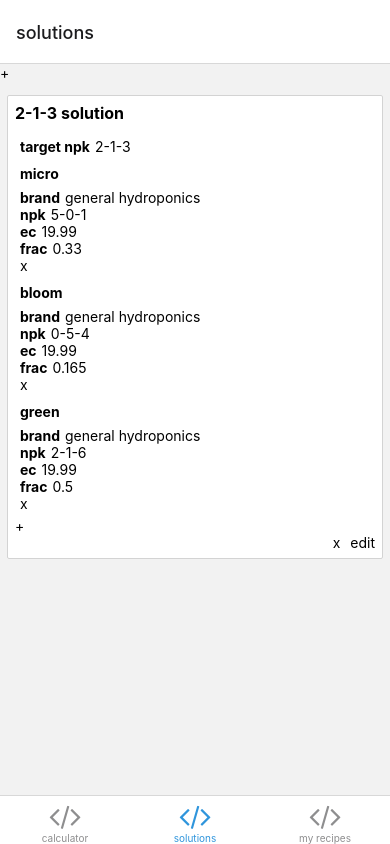
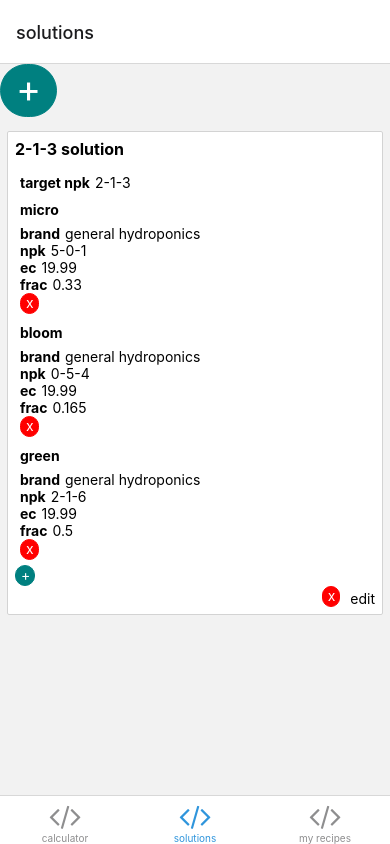
Before and after one commit to niole/hydrocalc-mobile, a React Native app: screen /Solutions in a window 390 px wide. Built offline with nearby package versions, Linux system fonts and the light colour scheme; what expo-linking would draw is missing.

Commit message:
Make and use circle button

```diff
--- a/components/AddButton.tsx
+++ b/components/AddButton.tsx
@@ -1,15 +1,13 @@
 import * as React from 'react';
-import { GestureResponderEvent, Text, Pressable } from 'react-native';
+import { GestureResponderEvent } from 'react-native';
+import { CircleButtonProps, CircleButton } from './CircleButton';
 
 type Props = {
   onPress: (e: GestureResponderEvent) => void;
+} & CircleButtonProps;
+
+export const AddButton: React.FC<Props> = ({ size, onPress }) => {
+  return (
+    <CircleButton size={size} onPress={onPress}>+</CircleButton>
+  );
 };
-export const AddButton: React.FC<Props> = ({ onPress }) => {
-  return (
-    <Pressable onPress={onPress}>
-      <Text>
-        +
-      </Text>
-    </Pressable>
-  );
-}
--- a/components/Card.tsx
+++ b/components/Card.tsx
@@ -1,11 +1,11 @@
 import * as React from 'react';
 import { StyleSheet, Pressable, Text, View } from 'react-native';
 import { ConfirmationModal } from './ConfirmationModal';
-import { Title } from '.';
+import { RemoveButton, Title } from '.';
 
 type TriggerProps = { onPress?: (e: any) => void };
 const Trigger: React.FC<TriggerProps> = ({ onPress }) => (
-  <Pressable onPress={onPress}><Text>x</Text></Pressable>
+  <RemoveButton onPress={onPress} />
 );
 
 type Props = {
--- /dev/null
+++ b/components/CircleButton.tsx
@@ -0,0 +1,67 @@
+import * as React from 'react';
+import { TextStyle, StyleSheet, GestureResponderEvent, Text, Pressable } from 'react-native';
+
+export type CircleButtonProps = {
+  disabled?: boolean;
+  onPress?: (e: GestureResponderEvent) => void;
+  kind?: 'primary' | 'destructive';
+  size?: 'small' | 'big';
+  children?: React.ReactNode;
+};
+export const CircleButton: React.FC<CircleButtonProps> = ({
+  size = 'small',
+  kind = 'primary',
+  disabled,
+  onPress,
+  children
+}) => {
+  const textKey: 'bigText' | 'smallText' = `${size}Text`;
+  return (
+    <Pressable disabled={disabled} style={[styles[size], styles[kind]]} onPress={onPress}>
+      <Text style={styles[textKey]}>{children}</Text>
+    </Pressable>
+  );
+};
+
+const baseContainerStyles = {
+  borderRadius: 100,
+  alignContent: 'center',
+  width: 'fit-content',
+} as TextStyle;
+
+const baseTextStyles = {
+  color: 'white'
+};
+
+const styles = StyleSheet.create({
+  primary: {
+    backgroundColor: 'teal',
+    border: '1px solid teal',
+  },
+  destructive: {
+    backgroundColor: 'red',
+    border: '1px solid red',
+  },
+  bigText: {
+    ...baseTextStyles,
+    fontSize: 38,
+  },
+  smallText: {
+    ...baseTextStyles,
+    fontSize: 14,
+  },
+  small: {
+    ...baseContainerStyles,
+    paddingTop: 0,
+    paddingBottom: 2,
+    paddingLeft: 5,
+    paddingRight: 4,
+  },
+  big: {
+    ...baseContainerStyles,
+    paddingTop: 0,
+    paddingBottom: 5,
+    paddingLeft: 15,
+    paddingRight: 15,
+  }
+});
--- a/components/RemoveButton.tsx
+++ b/components/RemoveButton.tsx
@@ -1,15 +1,12 @@
 import * as React from 'react';
-import { GestureResponderEvent, Text, Pressable } from 'react-native';
+import { GestureResponderEvent } from 'react-native';
+import { CircleButtonProps, CircleButton } from './CircleButton';
 
 type Props = {
-  onPress: (e: GestureResponderEvent) => void;
-};
-export const RemoveButton: React.FC<Props> = ({ onPress }) => {
+  onPress?: (e: GestureResponderEvent) => void;
+} & CircleButtonProps;
+export const RemoveButton: React.FC<Props> = ({ size, onPress }) => {
   return (
-    <Pressable onPress={onPress}>
-      <Text>
-        x
-      </Text>
-    </Pressable>
+    <CircleButton size={size} kind="destructive" onPress={onPress}>x</CircleButton>
   );
 }
--- a/components/index.tsx
+++ b/components/index.tsx
@@ -9,3 +9,4 @@ export * from './Section';
 export * from './ValidatedTextInput';
 export * from './AddButton';
 export * from './RemoveButton';
+export * from './CircleButton';
--- a/screens/Calculator.tsx
+++ b/screens/Calculator.tsx
@@ -1,12 +1,12 @@
 import * as React from 'react';
-import { Text, Pressable, Picker, View } from 'react-native';
+import { Picker, View } from 'react-native';
 
 import { Tabs, Tab } from '../components/Tabs';
 import { BucketSize, SetRecipes, Recipe, Solution } from '../globalState';
 import { ValidatedTextInput } from '../components/ValidatedTextInput';
 import { ValidatedSizeForm } from '../components/ValidatedSizeForm';
 import { ValidatedVolumeForm } from '../components/ValidatedVolumeForm';
-import { LabelValue } from '../components';
+import { CircleButton, LabelValue } from '../components';
 import { RootTabScreenProps } from '../types';
 import { Screen } from './Screen';
 import { CalculatedRecipeView } from '../recipe';
@@ -74,9 +74,7 @@ export default function Calculator({ setRecipes, solutions, recipes, navigation
           </Tab>
         </Tabs>
       </View>
-      <Pressable disabled={!wipRecipe} onPress={saveWipRecipe}>
-        <Text>Save Recipe</Text>
-      </Pressable>
+      <CircleButton disabled={!wipRecipe} onPress={saveWipRecipe}>Save Recipe</CircleButton>
     </Screen>
   );
 }
--- a/screens/Solutions.tsx
+++ b/screens/Solutions.tsx
@@ -19,7 +19,7 @@ type Props = {
 export default function Solutions({ setSolutions, solutions }: RootTabScreenProps<'Solutions'> & Props) {
   return (
     <Screen title="solutions">
-      <AddButton onPress={() => addSolution(setSolutions, solutions, createDefaultSolution())} />
+      <AddButton size="big" onPress={() => addSolution(setSolutions, solutions, createDefaultSolution())} />
       <View style={styles.container}>
         <FlatList
           data={solutions.reverse()}
```
